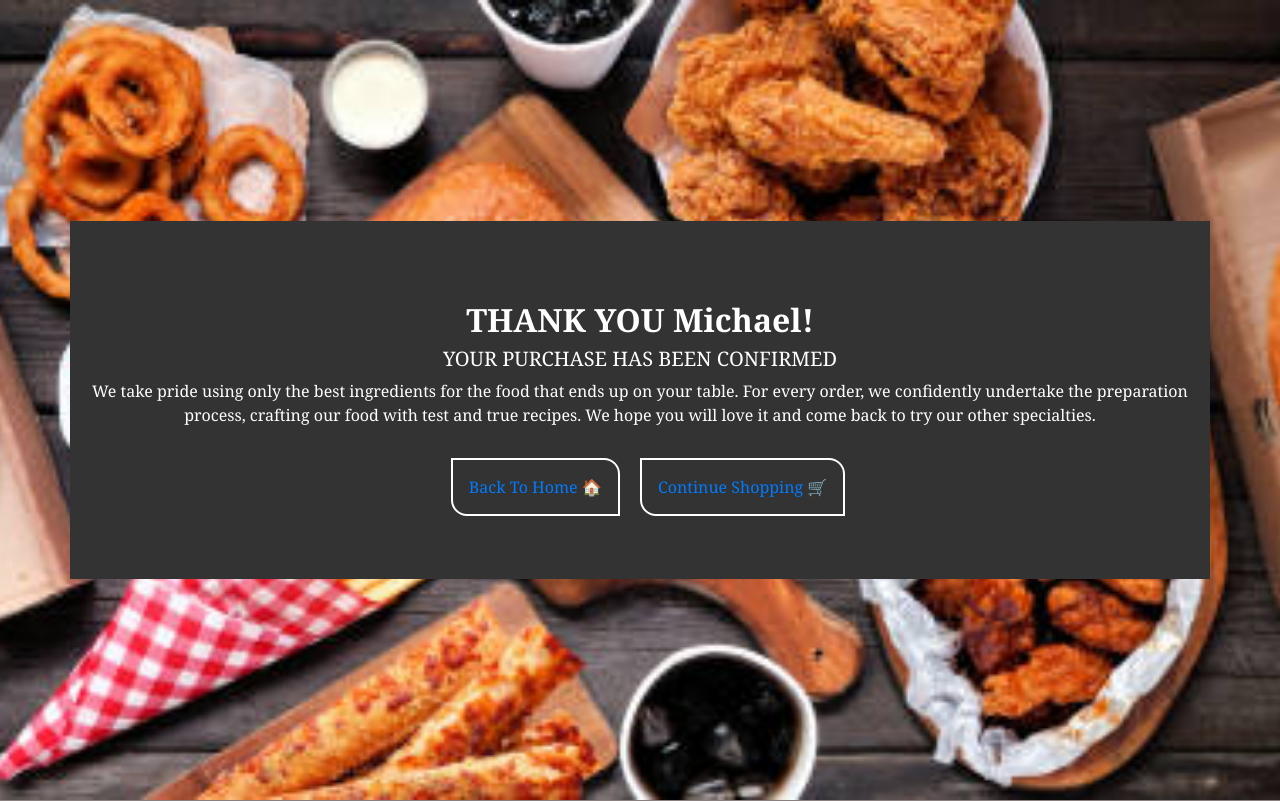
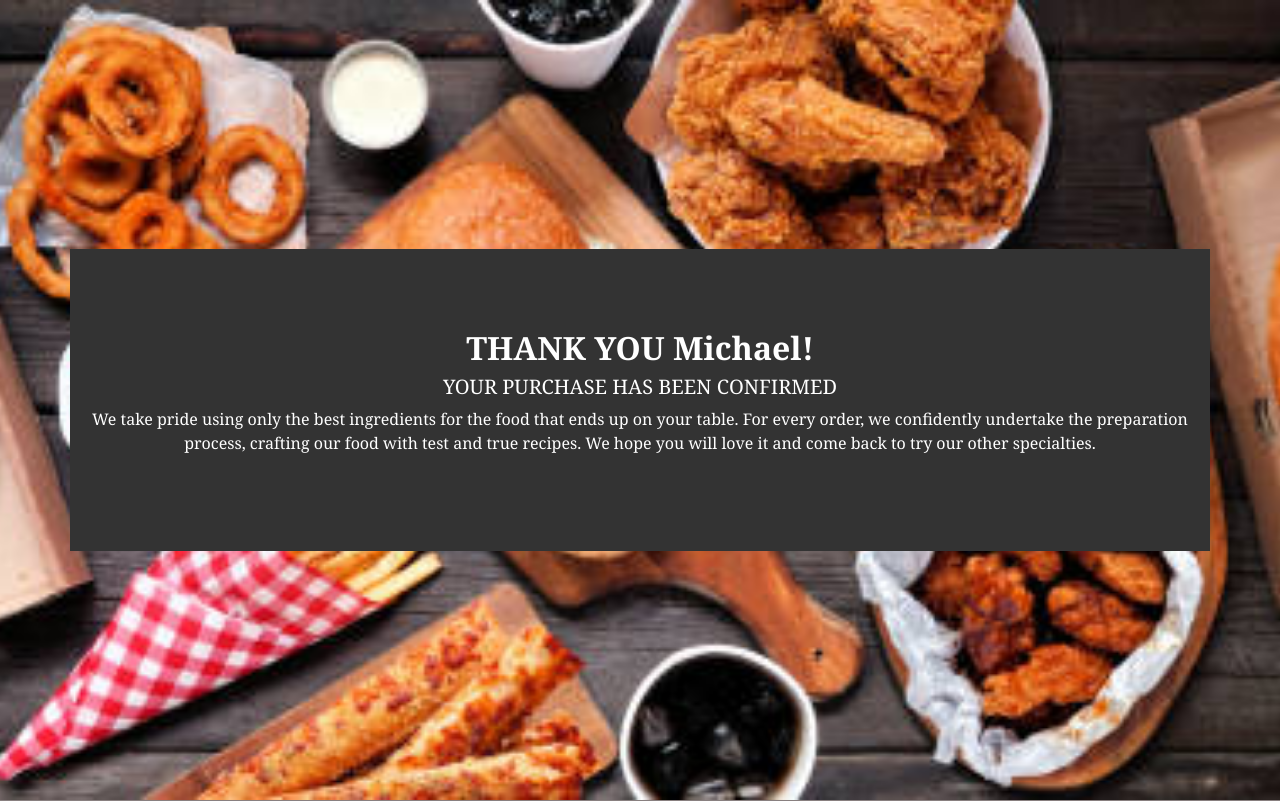
Before and after one commit to michaelabbey/foodlum, a Django app: page /paidorder in a window 1280 px wide. Shown: the part 66-867 px from the top of the page. Run offline with Django 4.2, Linux system fonts and the light colour scheme; a user stored in the database is signed in; data comes from the database, SQL or seed files in the repository; both versions use the stored data as it was after the commit; some libraries are stand-ins or nearby versions.

Commit message:
templates update

```diff
--- a/foodie/templates/paidorder.html
+++ b/foodie/templates/paidorder.html
@@ -10,10 +10,6 @@
             <p><span>We take pride using only the best ingredients for the food that ends up on your table.
                 For every order, we confidently undertake the preparation process, crafting our food with test and true recipes. We hope you will love it and come back to try our other specialties.
             </span></p>
-            <div class="button-group mt-5">
-                <a href="{% url 'index' %}" class="buttons">Back To Home 🏠</a>
-                <a href="{% url 'meals' %}" class="buttons">Continue Shopping 🛒</a>
-            </div>
         </div>
     </div>
 {% endblock content %}
--- a/foodlum/settings.py
+++ b/foodlum/settings.py
@@ -27,7 +27,7 @@
 # SECURITY WARNING: don't run with debug turned on in production!
 DEBUG = False # Please note: This Debug is going to be TRUE initially, Then change it to FALSE while deploying.
 
-ALLOWED_HOSTS = ['18.205.18.210'] #Paste your ip here, the ip address is from AWS '54.86.10.239' .
+ALLOWED_HOSTS = ['18.205.18.210'] #Paste your ip here, the ip address is from AWS '18.205.18.210' .
 
 
 # Application definition
```
Also changed, not shown: db.sqlite3.
